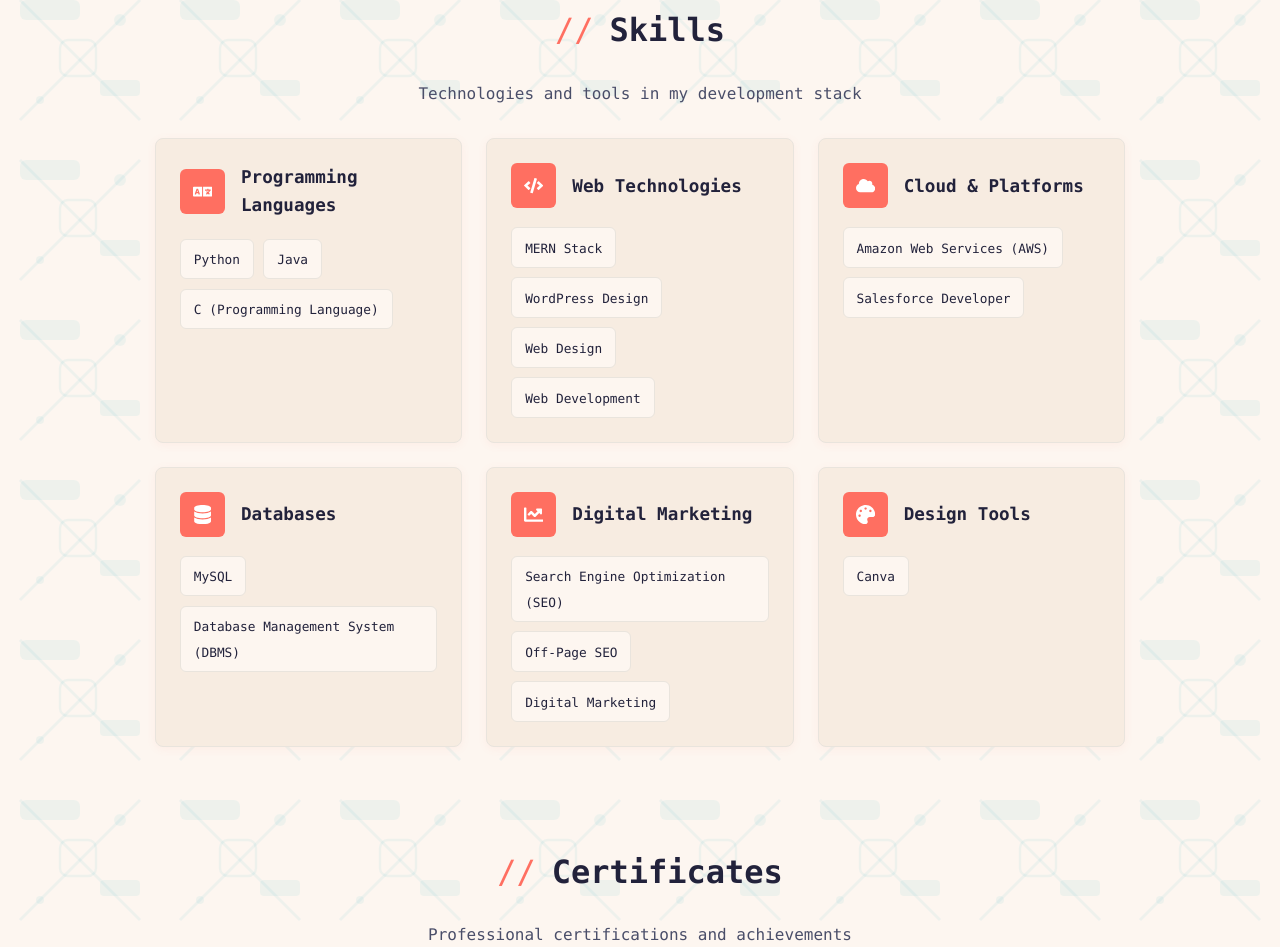
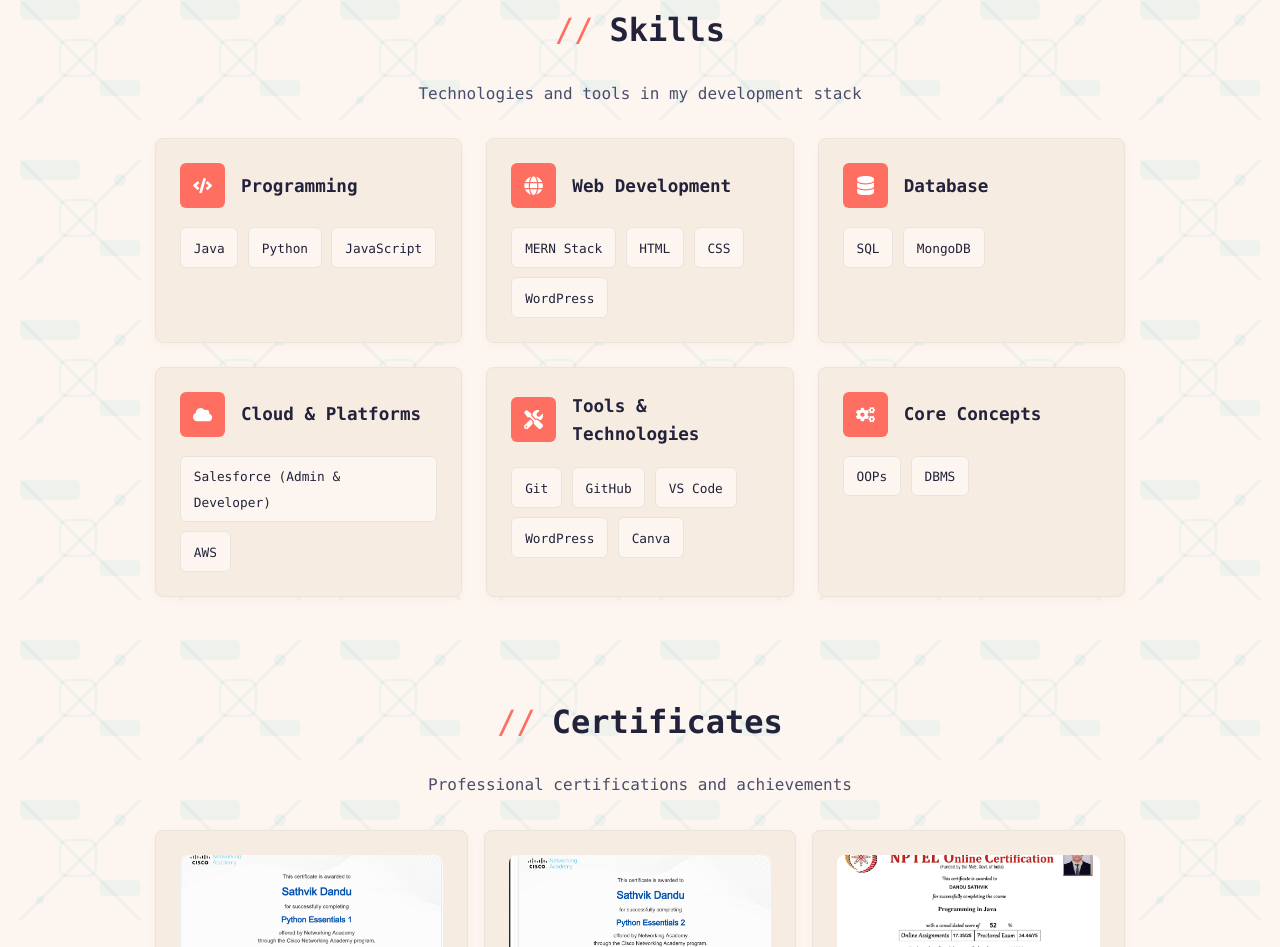
Before and after one commit to Sathvik-Dandu/Portfolio, a React (Create React App) app: page / in a window 1280 px wide. Shown: the part 2420-3367 px from the top of the page. Built offline with nearby package versions, Linux system fonts and the light colour scheme.

Commit message:
feat: update Skills section with current skill set

```diff
--- a/src/components/Skills.js
+++ b/src/components/Skills.js
@@ -1,38 +1,38 @@
 import React from 'react';
-import { FaCode, FaDatabase, FaLanguage, FaCloud, FaPalette, FaChartLine } from 'react-icons/fa';
+import { FaCode, FaDatabase, FaGlobe, FaCloud, FaTools, FaCogs } from 'react-icons/fa';
 import './Skills.css';
 
 const Skills = () => {
   const skillsData = {
-    languages: {
-      title: "Programming Languages",
-      icon: <FaLanguage />,
-      skills: ["Python", "Java", "C (Programming Language)"]
+    programming: {
+      title: "Programming",
+      icon: <FaCode />,
+      skills: ["Java", "Python", "JavaScript"]
     },
-    webTech: {
-      title: "Web Technologies",
-      icon: <FaCode />,
-      skills: ["MERN Stack", "WordPress Design", "Web Design", "Web Development"]
+    webDev: {
+      title: "Web Development",
+      icon: <FaGlobe />,
+      skills: ["MERN Stack", "HTML", "CSS", "WordPress"]
+    },
+    database: {
+      title: "Database",
+      icon: <FaDatabase />,
+      skills: ["SQL", "MongoDB"]
     },
     cloud: {
       title: "Cloud & Platforms",
       icon: <FaCloud />,
-      skills: ["Amazon Web Services (AWS)", "Salesforce Developer"]
+      skills: ["Salesforce (Admin & Developer)", "AWS"]
     },
-    databases: {
-      title: "Databases",
-      icon: <FaDatabase />,
-      skills: ["MySQL", "Database Management System (DBMS)"]
+    tools: {
+      title: "Tools & Technologies",
+      icon: <FaTools />,
+      skills: ["Git", "GitHub", "VS Code", "WordPress", "Canva"]
     },
-    marketing: {
-      title: "Digital Marketing",
-      icon: <FaChartLine />,
-      skills: ["Search Engine Optimization (SEO)", "Off-Page SEO", "Digital Marketing"]
-    },
-    design: {
-      title: "Design Tools",
-      icon: <FaPalette />,
-      skills: ["Canva"]
+    concepts: {
+      title: "Core Concepts",
+      icon: <FaCogs />,
+      skills: ["OOPs", "DBMS"]
     }
   };
 
```
